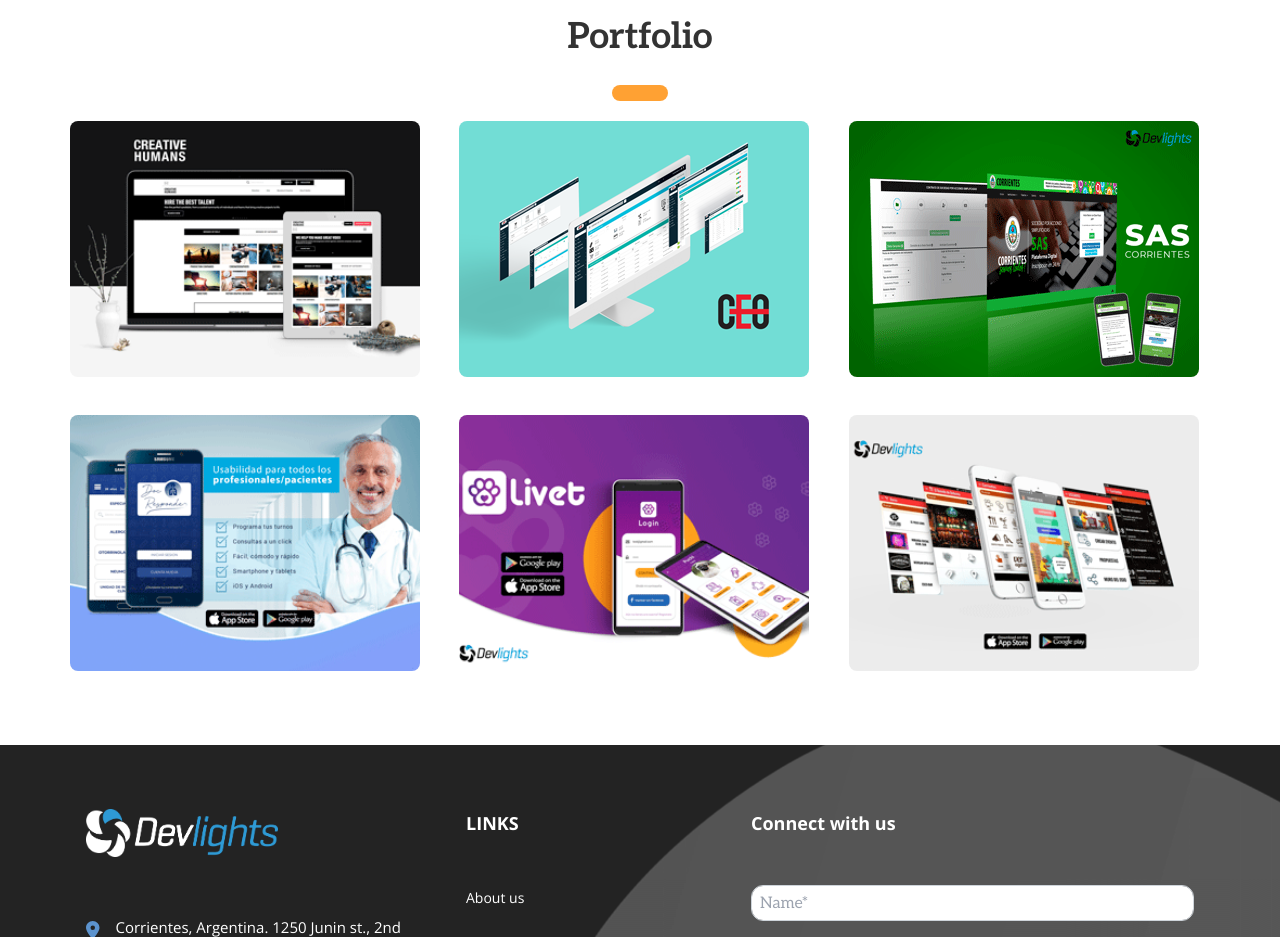
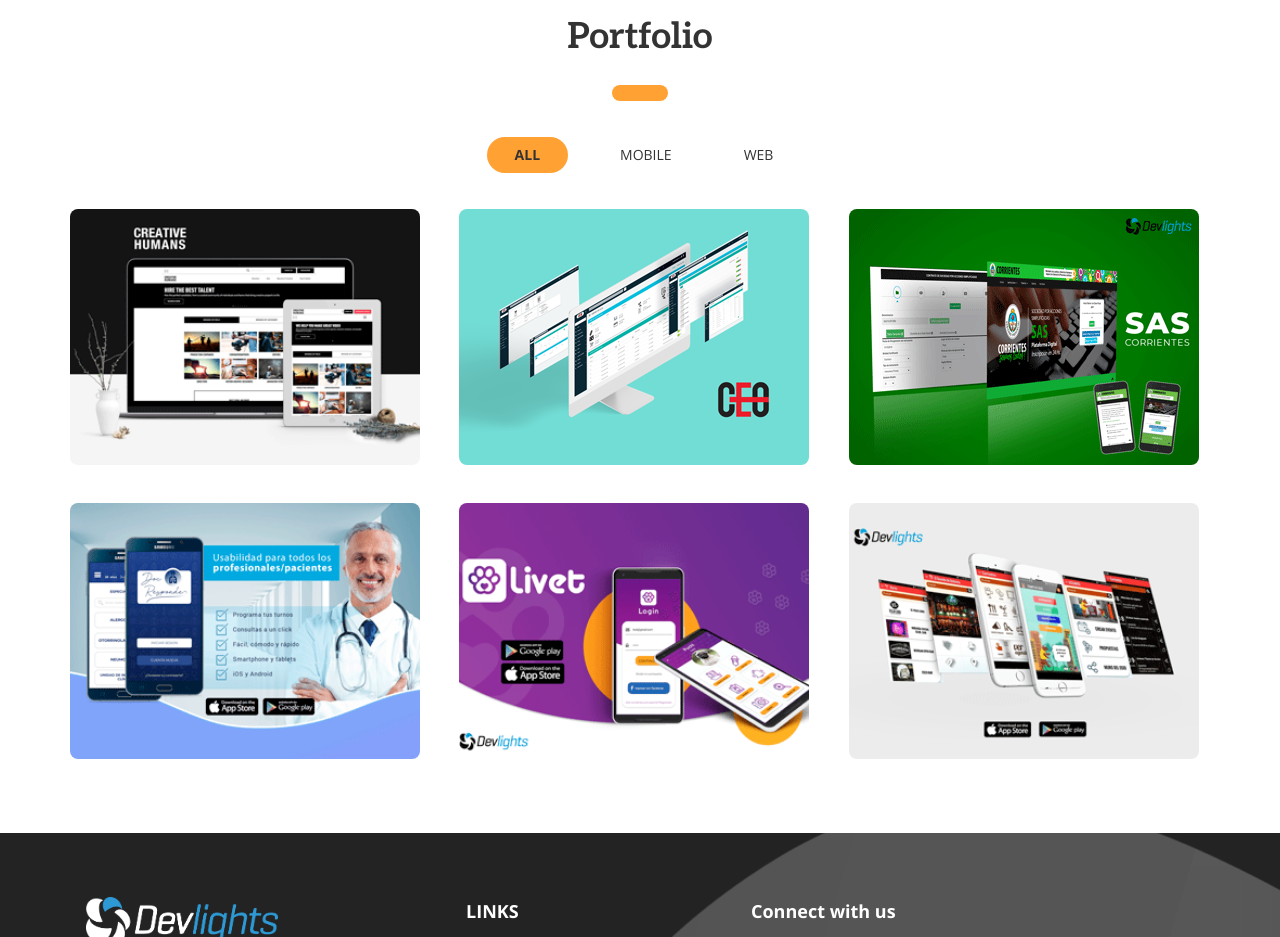
Before and after one commit to ignacioLiotti/test-1441654, a Next.js app: page / in a window 1280 px wide. Shown: the part 2980-3917 px from the top of the page. Built offline with nearby package versions, Linux system fonts and the light colour scheme.

Commit message:
Added tabs to filter content in portfolio section.

```diff
--- a/components/PortfolioCard.jsx
+++ b/components/PortfolioCard.jsx
@@ -13,7 +13,7 @@ function PortfolioCard({ data }) {
           {data.name}
         </h4>
         <span className="text-slate-100 uppercase select-none">
-          {data.category}
+          {data.description}
         </span>
         <a href={data.link}>
           <FontAwesomeIcon
--- a/package.json
+++ b/package.json
@@ -14,6 +14,7 @@
     "@fortawesome/free-regular-svg-icons": "^6.1.1",
     "@fortawesome/free-solid-svg-icons": "^6.1.1",
     "@fortawesome/react-fontawesome": "^0.1.18",
+    "@headlessui/react": "^1.5.0",
     "aos": "^2.3.4",
     "moment": "^2.29.3",
     "moment-timezone": "^0.5.34",
--- a/public/i18n/En_en.js
+++ b/public/i18n/En_en.js
@@ -98,12 +98,12 @@ const en = {
     btnMobile: "MOBILE",
     btnWeb: "WEB",
     items: [
-      { id: 1, imageName: "creative-humans", name: "Creative Humans", category: "web development", link: "http://devlights.com/portfolio/creativehumans" },
-      { id: 2, imageName: "ceo", name: "CEO", category: "web development and stock control", link: "http://devlights.com/portfolio/ceo" },
-      { id: 3, imageName: "sas2-1", name: "SAS", category: "system devlopment", link: "http://devlights.com/portfolio/sas" },
-      { id: 4, imageName: "doctoronline", name: "Doctor Responde", category: "app development", link: "http://devlights.com/portfolio/dr-online" },
-      { id: 5, imageName: "livet", name: "Livet", category: "app development", link: "http://devlights.com/portfolio/livet" },
-      { id: 6, imageName: "ocio", name: "Tiempo de OCIO", category: "app development", link: "http://devlights.com/portfolio/tiempodeocio" },
+      { id: 1, imageName: "creative-humans", name: "Creative Humans", description: "web development", link: "http://devlights.com/portfolio/creativehumans", category: "web" },
+      { id: 2, imageName: "ceo", name: "CEO", description: "web development and stock control", link: "http://devlights.com/portfolio/ceo", category: "web" },
+      { id: 3, imageName: "sas2-1", name: "SAS", description: "system devlopment", link: "http://devlights.com/portfolio/sas", category: "web" },
+      { id: 4, imageName: "doctoronline", name: "Doctor Responde", description: "app development", link: "http://devlights.com/portfolio/dr-online", category: "mobile" },
+      { id: 5, imageName: "livet", name: "Livet", description: "app development", link: "http://devlights.com/portfolio/livet", category: "mobile" },
+      { id: 6, imageName: "ocio", name: "Tiempo de OCIO", description: "app development", link: "http://devlights.com/portfolio/tiempodeocio", category: "mobile" },
     ],
   },
   technologies: {
--- a/public/i18n/Es_es.js
+++ b/public/i18n/Es_es.js
@@ -99,12 +99,12 @@ const es = {
     btnMobile: "MÓVIL",
     btnWeb: "WEB",
     items: [
-      { id: 1, imageName: "creative-humans", name: "Creative Humans", category: "web development", link: "http://devlights.com/portfolio/creativehumans" },
-      { id: 2, imageName: "ceo", name: "CEO", category: "web development and stock control", link: "http://devlights.com/portfolio/ceo" },
-      { id: 3, imageName: "sas2-1", name: "SAS", category: "system devlopment", link: "http://devlights.com/portfolio/sas" },
-      { id: 4, imageName: "doctoronline", name: "Doctor Responde", category: "app development", link: "http://devlights.com/portfolio/dr-online" },
-      { id: 5, imageName: "livet", name: "Livet", category: "app development", link: "http://devlights.com/portfolio/livet" },
-      { id: 6, imageName: "ocio", name: "Tiempo de OCIO", category: "app development", link: "http://devlights.com/portfolio/tiempodeocio" },
+      { id: 1, imageName: "creative-humans", name: "Creative Humans", description: "web development", link: "http://devlights.com/portfolio/creativehumans", category: "web" },
+      { id: 2, imageName: "ceo", name: "CEO", description: "web development and stock control", link: "http://devlights.com/portfolio/ceo", category: "web" },
+      { id: 3, imageName: "sas2-1", name: "SAS", description: "system devlopment", link: "http://devlights.com/portfolio/sas", category: "web" },
+      { id: 4, imageName: "doctoronline", name: "Doctor Responde", description: "app development", link: "http://devlights.com/portfolio/dr-online", category: "mobile" },
+      { id: 5, imageName: "livet", name: "Livet", description: "app development", link: "http://devlights.com/portfolio/livet", category: "mobile" },
+      { id: 6, imageName: "ocio", name: "Tiempo de OCIO", description: "app development", link: "http://devlights.com/portfolio/tiempodeocio", category: "mobile" },
     ],
   },
   technologies: {
--- a/templates/PortfolioSection.jsx
+++ b/templates/PortfolioSection.jsx
@@ -1,8 +1,26 @@
-import React from "react";
+import React, { useState, Fragment } from "react";
+import { Tab } from "@headlessui/react";
 import PortfolioCard from "../components/PortfolioCard";
 
 function PortfolioSection({ strings }) {
-  const portfolioItems = strings.items;
+  const [portfolioItems, setPortfolioItems] = useState(strings.items);
+
+  const onChangeTab = (tabIndex) => {
+    switch (tabIndex) {
+      case 1:
+        setPortfolioItems(
+          strings.items.filter((item) => item.category === "mobile")
+        );
+        break;
+      case 2:
+        setPortfolioItems(
+          strings.items.filter((item) => item.category === "web")
+        );
+        break;
+      default:
+        setPortfolioItems(strings.items);
+    }
+  };
 
   return (
     <div className="container-width flex flex-col items-center justify-center w-full py-16">
@@ -10,6 +28,61 @@ function PortfolioSection({ strings }) {
         {strings.title}
       </h3>
       <div className="w-14 h-4 rounded-full bg-orange-pill my-5"></div>
+      <Tab.Group
+        className={"flex flex-row gap-8 mt-4 mb-9"}
+        onChange={(index) => onChangeTab(index)}
+      >
+        <Tab.List>
+          <Tab as={Fragment}>
+            {({ selected }) => (
+              <button
+                className={`py-2 px-5 rounded-full font-open-sans text-sm text-gray-third leading-5
+                transition-all duration-500 ease-in-out
+                ${
+                  selected
+                    ? "bg-opacity-100 bg-orange-pill font-bold"
+                    : "bg-opacity-0 hover:bg-orange-pill hover:font-bold"
+                }
+              `}
+              >
+                <span className="p-2">{strings.btnAll}</span>
+              </button>
+            )}
+          </Tab>
+          <Tab>
+            {({ selected }) => (
+              <button
+                className={`py-2 px-5 rounded-full font-open-sans text-sm text-gray-third leading-5
+                transition-all duration-200 ease-in-out
+                ${
+                  selected
+                    ? "bg-opacity-100 bg-orange-pill font-bold"
+                    : "bg-opacity-0"
+                }
+              `}
+              >
+                {strings.btnMobile}
+              </button>
+            )}
+          </Tab>
+          <Tab>
+            {({ selected }) => (
+              <button
+                className={`py-2 px-5 rounded-full font-open-sans text-sm text-gray-third leading-5
+                transition-all duration-200 ease-in-out
+                ${
+                  selected
+                    ? "bg-opacity-100 bg-orange-pill font-bold"
+                    : "bg-opacity-0"
+                }
+              `}
+              >
+                {strings.btnWeb}
+              </button>
+            )}
+          </Tab>
+        </Tab.List>
+      </Tab.Group>
       <div className="w-full h-[35rem] grid grid-cols-3 grid-rows-2 gap-7">
         {portfolioItems.map((item) => (
           <PortfolioCard key={item.id} data={item} />
```
Also changed, not shown: 2 other files (tests, documents, lock files or other folders).
